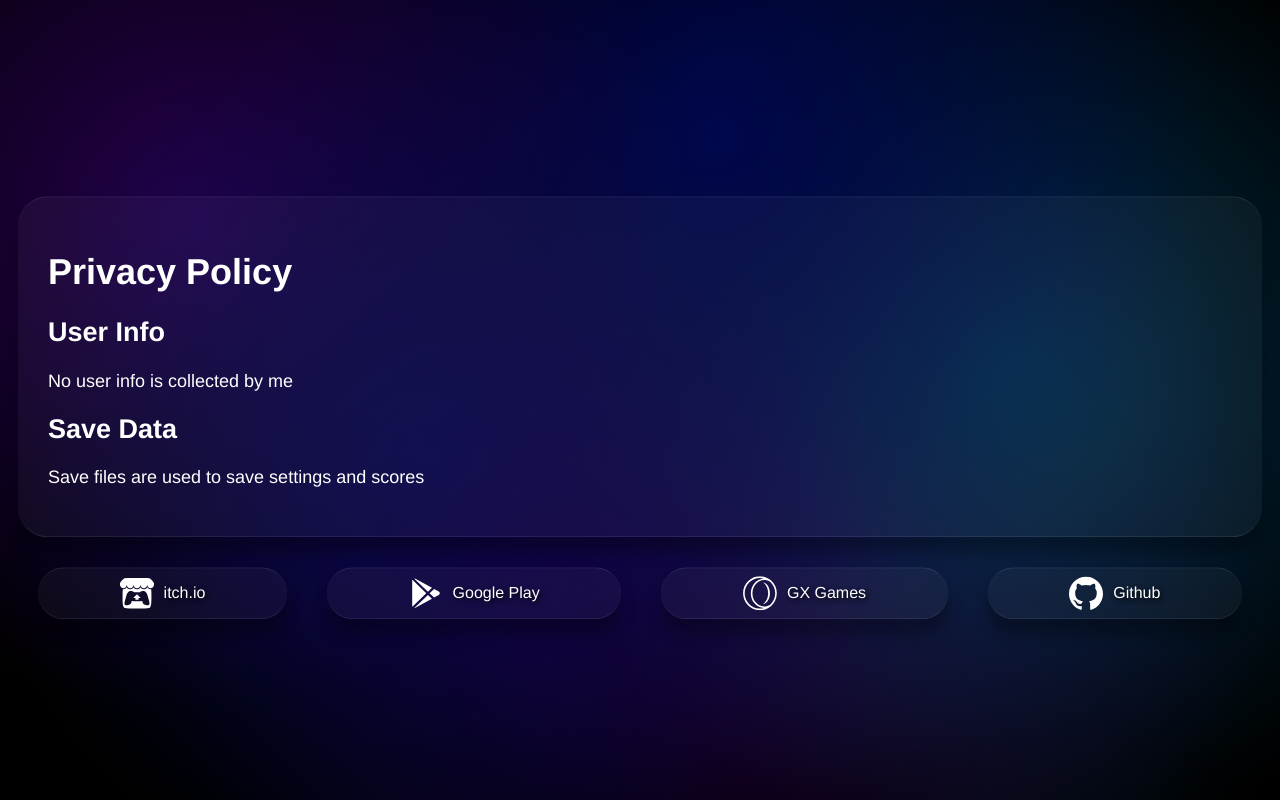
After one commit to BenjaminHalko/benjaminhalko.github.io, a PHP site: page /privacy-policy/shapeion.html in a window 1280 px wide. The commit adds this page. Run offline with PHP 8.4, Linux system fonts and the light colour scheme.

Commit message:
Added Privacy Policies for Google Play

```diff
--- a/.root/style.css
+++ b/.root/style.css
@@ -6,6 +6,7 @@
     --border: 1px solid #ffffff1a;
     --shadow: 0 15px 15px #0000004d;
     --shadowTiny: 2px 2px 5px black;
+    --backColorGradient: radial-gradient(circle at calc(50% + 241px) calc(50% + 0px),hsla(229, 100%, 15%, 2%) 0,hsla(229, 100%, 15%, 0) 206px),radial-gradient(circle at calc(50% + 440px) calc(50% + 638px),hsla(195, 100%, 15%, 30%) 0,hsla(195, 100%, 15%, 0) 299px),radial-gradient(circle at calc(50% - 106px) calc(50% + 190px),hsla(258, 100%, 15%, 58%) 0,hsla(258, 100%, 15%, 0) 381px),radial-gradient(circle at calc(50% - 218px) calc(50% + 57px),hsla(231, 100%, 15%, 86%) 0,hsla(231, 100%, 15%, 0) 446px),radial-gradient(circle at calc(50% - 442px) calc(50% - 176px),hsla(269, 100%, 15%, 100%) 0,hsla(269, 100%, 15%, 0) 487px),radial-gradient(circle at calc(50% + 74px) calc(50% - 265px),hsla(235, 100%, 15%, 100%) 0,hsla(235, 100%, 15%, 0) 500px),radial-gradient(circle at calc(50% + 365px) calc(50% - 30px),hsla(201, 100%, 15%, 100%) 0,hsla(201, 100%, 15%, 0) 483px),radial-gradient(circle at calc(50% + 206px) calc(50% + 117px),hsla(275, 100%, 15%, 82%) 0,hsla(275, 100%, 15%, 0) 439px),radial-gradient(circle at calc(50% - 211px) calc(50% + 741px),hsla(259, 100%, 15%, 54%) 0,hsla(259, 100%, 15%, 0) 371px),radial-gradient(circle at calc(50% - 175px) calc(50% + 21px),hsla(262, 100%, 15%, 26%) 0,hsla(262, 100%, 15%, 0) 287px),black;
 }
 
 /* General */
@@ -123,10 +124,10 @@ table, th, td {
     fill: white;
     height: var(--svgSize, 34px);
     width: var(--svgSize, 34px);
-    transition: all 500ms var(--curve);
 }
 
 .button:hover svg {
+
+    filter: drop-shadow(0 0 16px var(--col)) drop-shadow(var(--shadowTiny)) saturate(1.7);
     fill: var(--col);
-    filter: drop-shadow(0 0 16px var(--col)) drop-shadow(var(--shadowTiny)) saturate(1.7);
 }
--- /dev/null
+++ b/privacy-policy/shapeion.html
@@ -0,0 +1,40 @@
+<!DOCTYPE html>
+<html lang="en">
+<head>
+    <meta charset="UTF-8">
+    <meta http-equiv="X-UA-Compatible" content="IE=edge">
+    <meta name="viewport" content="width=device-width, initial-scale=1.0">
+    <title>Shapeion - Privacy Policy</title>
+    <link rel="stylesheet" href="/.root/style.css">
+    <link rel="stylesheet" href="style.css">
+</head>
+<body>
+    <div class="content">
+        <div class="container" id="info">
+            <h1>Privacy Policy</h1>
+            <h2>User Info</h2>
+            <p>No user info is collected by me</p>
+            <h2>Save Data</h2>
+            <p>Save files are used to save settings and scores</p>
+        </div>
+        <div class="buttons">
+            <a class="button" href="https://benjamin-halko.itch.io/shapeion" style="--col: #FA5C5C">
+				<div><svg><use href="/.root/svg/itchio.svg#Capa_1"/></svg></div>
+				<p>itch.io</p>
+			</a>
+            <a class="button" href="https://play.google.com/store/apps/details?id=com.benjaminhalko.shapeion" style="--col: lime">
+				<div><svg><use href="/.root/svg/googleplay.svg#Capa_1"/></svg></div>
+				<p>Google Play</p>
+			</a>
+            <a class="button" href="https://gx.games/games/3tyac9/shapeion" style="--col: #f91a4e">
+				<div><svg><use href="/.root/svg/operagx.svg#Capa_1"/></svg></div>
+				<p>GX Games</p>
+			</a>
+            <a class="button" href="https://github.com/BenjaminHalko/Shapeion" style="--col: cyan">
+				<div><svg><use href="/.root/svg/github.svg#Capa_1"/></svg></div>
+				<p>Github</p>
+			</a>
+        </div>
+    </div>
+</body>
+</html>
--- /dev/null
+++ b/privacy-policy/style.css
@@ -0,0 +1,29 @@
+body::before {
+    background: var(--backColorGradient);
+    width: 100vw;
+    height: 100vh;
+    content: "";
+    position: fixed;
+    top: 0;
+    left: 0;
+}
+
+.content {
+    transform: translateY(calc(50vh - 50%));
+    margin-right: 10px;
+    margin-left: 10px;
+}
+
+.buttons {
+    width: 100%;
+    display: flex;
+    flex-wrap: wrap;
+    margin-top: 20px;
+}
+
+.buttons .button {
+    flex-grow: 1;
+    margin-left: 20px;
+    margin-right: 20px;
+    margin-top: 10px;
+}
```
Also changed, not shown: privacy-policy/bladesofdoom.html (added, +40 -0 lines), privacy-policy/twilighttempo.html (added, +40 -0 lines), privacy-policy/youareabomb.html (added, +40 -0 lines), .root/svg/googleplay.svg (added), .root/svg/operagx.svg (added).
